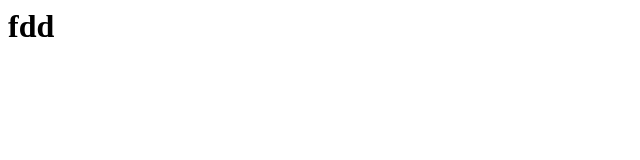
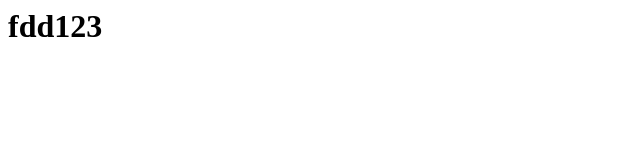
Before and after one commit to rohit404404/PublicRepo, a plain HTML site: page index.html in a window 1280 px wide. Shown: the full height of the page, 0-640 px from the left. Drawn offline with Linux system fonts and the light colour scheme.

Commit message:
Update index.html

```diff
--- a/index.html
+++ b/index.html
@@ -1 +1 @@
-<h1>fdd</h1>
+<h1>fdd123</h1>
```
